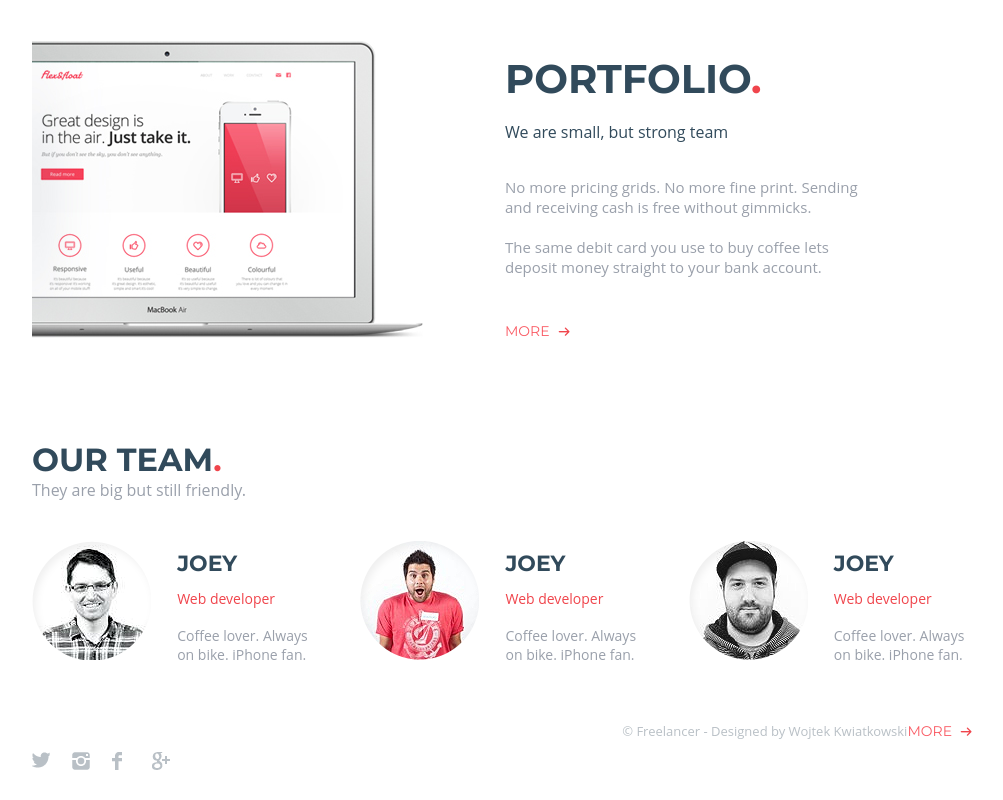
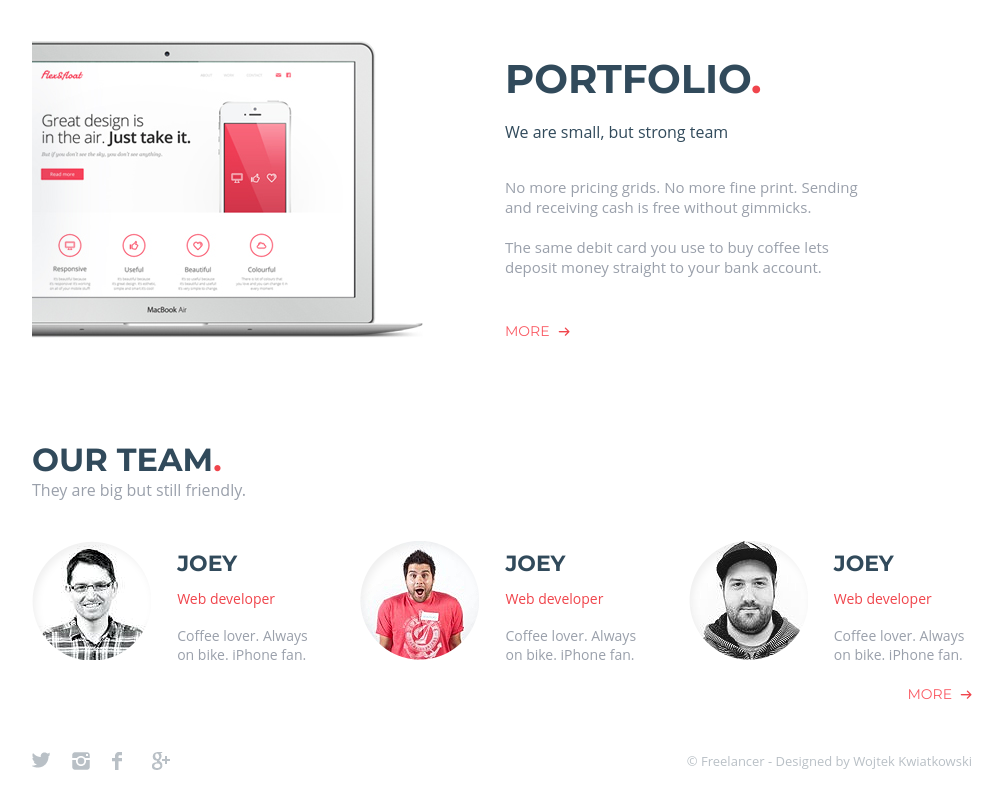
Before and after one commit to endrju23/kodowanie, a plain HTML site: page index.html in a window 1280 px wide. Shown: the part 1352-2152 px from the top of the page, without its empty margins (138-1141 px from the left). Before the commit the page ends 2122 px from the top, so only its background shows below. Drawn offline with Linux system fonts and the light colour scheme.

Commit message:
Update files

```diff
--- a/css/style.css
+++ b/css/style.css
@@ -237,6 +237,7 @@ ul{
 }
 
 .czytaj_dalej_team{
+	padding-top: 20px;
 	color: #fa5c65;
 	text-transform: uppercase;
 	font-family: 'Montserrat', sans-serif;
@@ -282,6 +283,7 @@ ul{
 	float: right;
 	font-size: 13px;
 	color: #b9c0c6;
+	padding: 30px 0 30px 0;
 }
 
 .more{
@@ -298,8 +300,8 @@ ul{
 
 
 .stopka_lewo{
- float: left;
-    padding: 30px 0 0 0;
+	float: left;
+    padding: 30px 0 30px 00;
 }
 .stopka_lewo a{
     display: block;
--- a/index.html
+++ b/index.html
@@ -107,8 +107,8 @@ The same debit card you use to buy coffee lets deposit money straight to your ba
      <div class="zyciorys">Coffee lover.  Always on bike. iPhone fan.</div>
    </div>
   </div>
+  <a href="#"><div class="czytaj_dalej_team">more<div class="strzalka"></div></div></a>
   </div>
-    <div class="czytaj_dalej_team">more<div class="strzalka"></div></div>
 
   <div class="stopka">
 	<div class="stopka_lewo">
```
